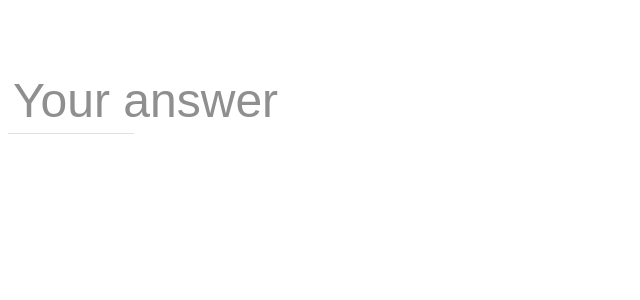
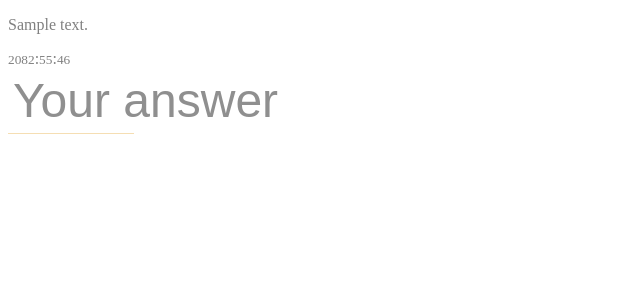
Before and after one commit to harshith331/mindersnatch, a Django app: page /level in a window 1280 px wide. Shown: the top 300 px of the page, without its empty margins (0-640 px from the left). Run offline with Django 3.2, Linux system fonts and the light colour scheme; a user stored in the database is signed in; tables that the repository leaves empty hold one stand-in row (values such as "Sample post").

Commit message:
change subjective page

```diff
--- a/static/subjective.css
+++ b/static/subjective.css
@@ -1,5 +1,5 @@
 body {
-    color: white;
+    color: gray;
 }
 
 h1 {
```
